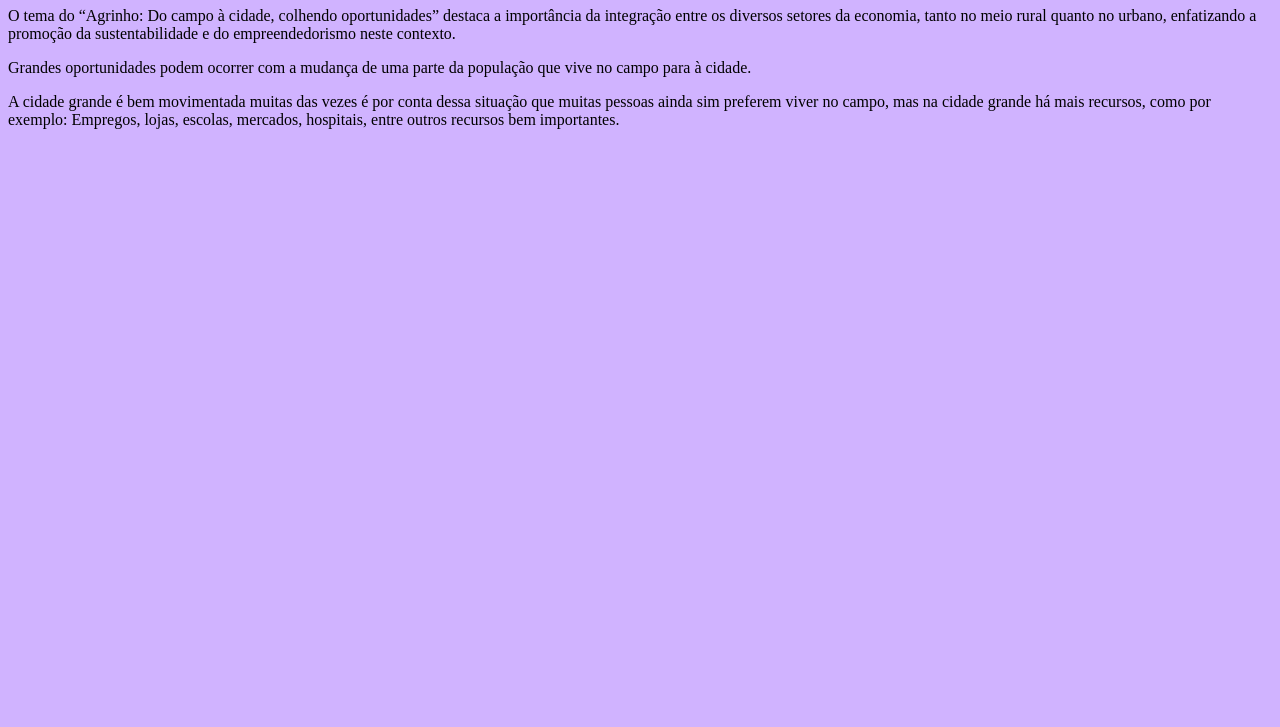
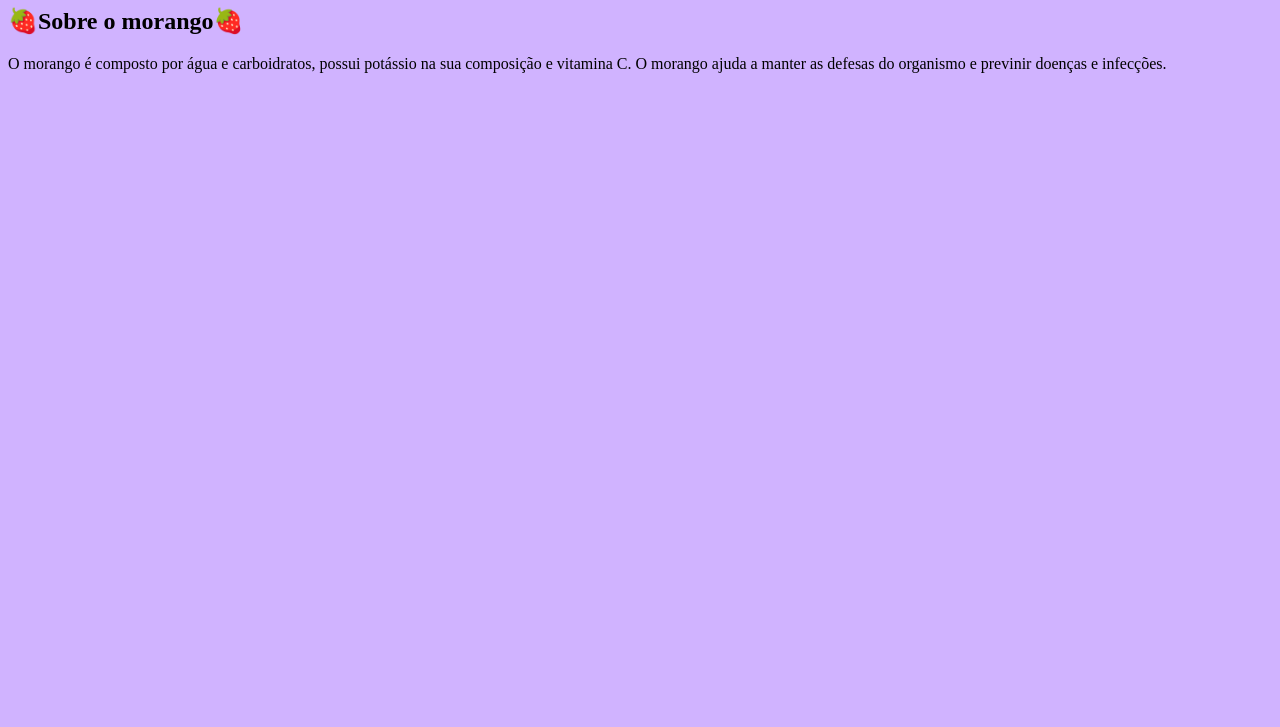
Before and after one commit to isagom12/Agrinho, a plain HTML site: page index.html in a window 1280 px wide. Shown: the part 73-800 px from the top of the page. Drawn offline with Linux system fonts and the light colour scheme.

Commit message:
16/05/2024

```diff
--- a/index.html
+++ b/index.html
@@ -10,9 +10,9 @@
 
 <body>
  <h1>Do campo à cidade: colhendo oportunidades</h1>
-  <p>O tema do “Agrinho: Do campo à cidade, colhendo oportunidades” destaca a importância da integração entre os diversos setores da economia, tanto no meio rural quanto no urbano, enfatizando a promoção da sustentabilidade e do empreendedorismo neste contexto.</p>
-  <p> Grandes oportunidades podem ocorrer com a mudança de uma parte da população que vive no campo para à cidade.</p>
- <p>A cidade grande é bem movimentada muitas das vezes é por conta dessa situação que muitas pessoas ainda sim preferem viver no campo, mas na cidade grande há mais recursos, como por exemplo: Empregos, lojas, escolas, mercados, hospitais, entre outros recursos bem importantes.</p>
+  <h2>🍓Sobre o morango🍓</h2>
+  <p>O morango é composto por água e carboidratos, possui potássio na sua composição e vitamina C. O morango ajuda a manter as defesas do organismo e previnir doenças e infecções.</p>
+
   <script src="script.js"></script>
 </body>
 
```
